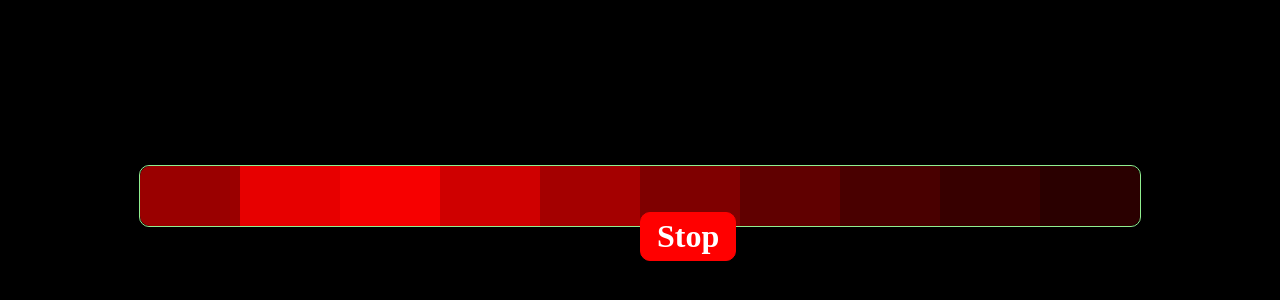
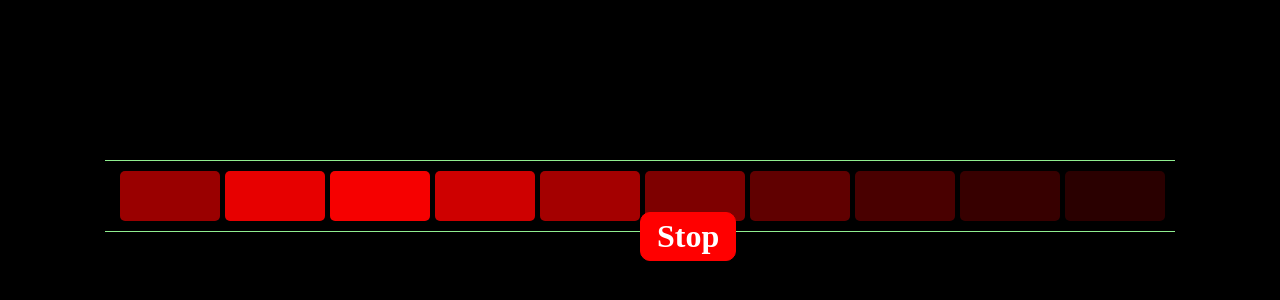
Before and after one commit to RuvindaTharaka/Internet-Technologies, a plain HTML site: page Assignment 11/index.html in a window 1280 px wide. Shown: the part 204-504 px from the top of the page. Drawn offline with nearby package versions, Linux system fonts and the light colour scheme.

Commit message:
Update index.html

```diff
--- a/Assignment 11/index.html
+++ b/Assignment 11/index.html
@@ -19,29 +19,32 @@
             width: fit-content;
             height: fit-content;
             border: lightgreen solid 1px;
-            border-radius: 10px;
+            border-right:hidden;
+            border-left:hidden;
             left: 0;
             right: 0;
             top: 0;
             bottom: 0;
             margin: auto;
+            padding:10px;
         }
 
         .allLights {
-            width: 100px;
-            height: 60px;
+         width: 100px;
+            height: 50px;
             background-color: black;
             display: inline-block;
             margin: auto;
             animation-duration: .8s;
             animation-iteration-count: infinite;
             animation-direction: alternate;
+            margin-left:5px;
+            border-radius:5px;
 
         }
 
         .lightOne {
             animation-name: first;
-            border-radius: 10px 0 0 10px;
         }
 
         .lightTwo {
@@ -78,7 +81,6 @@
 
         .lightTen {
             animation-name: tenth;
-            border-radius: 0 10px 10px 0;
         }
 
         @keyframes first {
```
